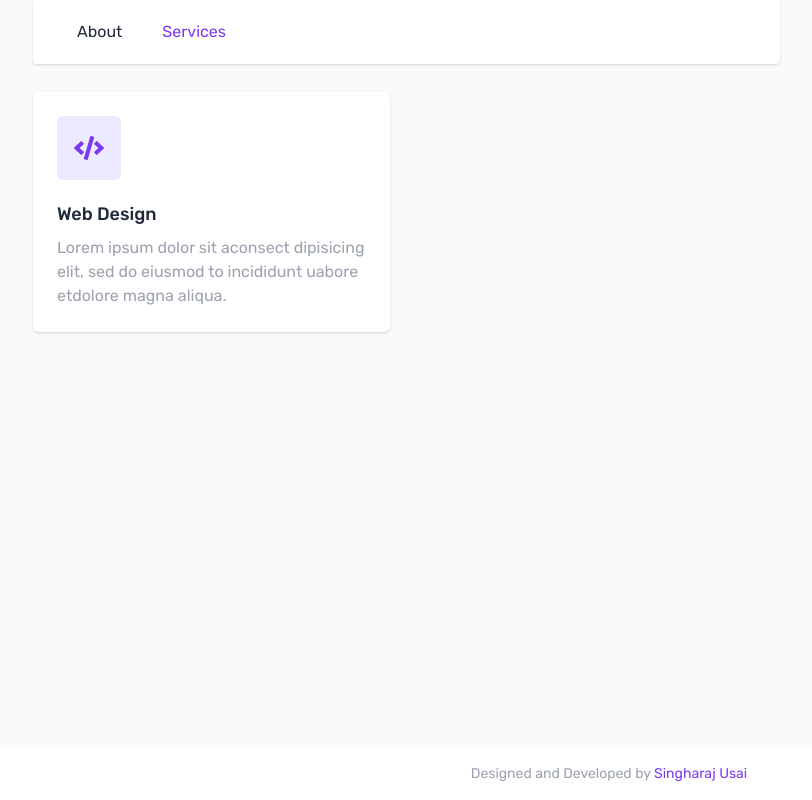
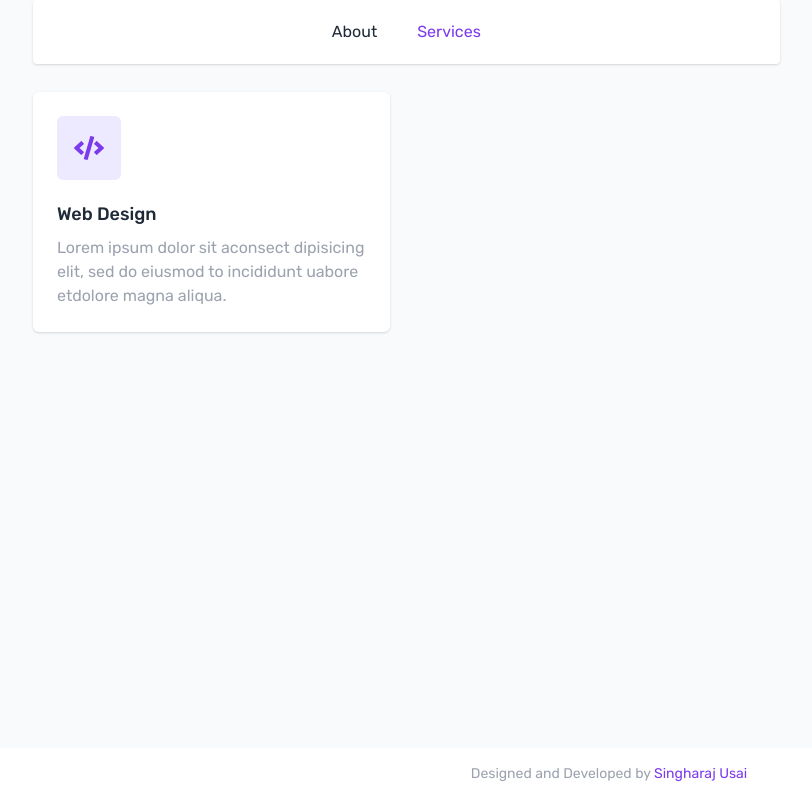
Before and after one commit to miralice5/car-rental-app, a React (Create React App) app: page /services in a window 1280 px wide. Shown: the whole page, without its empty margins (31-843 px from the left). Built offline with nearby package versions, Linux system fonts and the light colour scheme.

Commit message:
center nav links

```diff
--- a/src/components/sections/Navbar/Navbar.jsx
+++ b/src/components/sections/Navbar/Navbar.jsx
@@ -25,7 +25,7 @@ const Navbar = () => {
     return (
         <Router>
             <nav className="md:mx-8 mb-3 px-6 py-2 z-10 sticky top-0 bg-white shadow rounded">
-                <ul className="flex flex-wrap">
+                <ul className="justify-center flex flex-wrap">
                     {navbarData.map((el, id) => (
                         <LinkItem el={el} key={id} />
                     ))}
```
